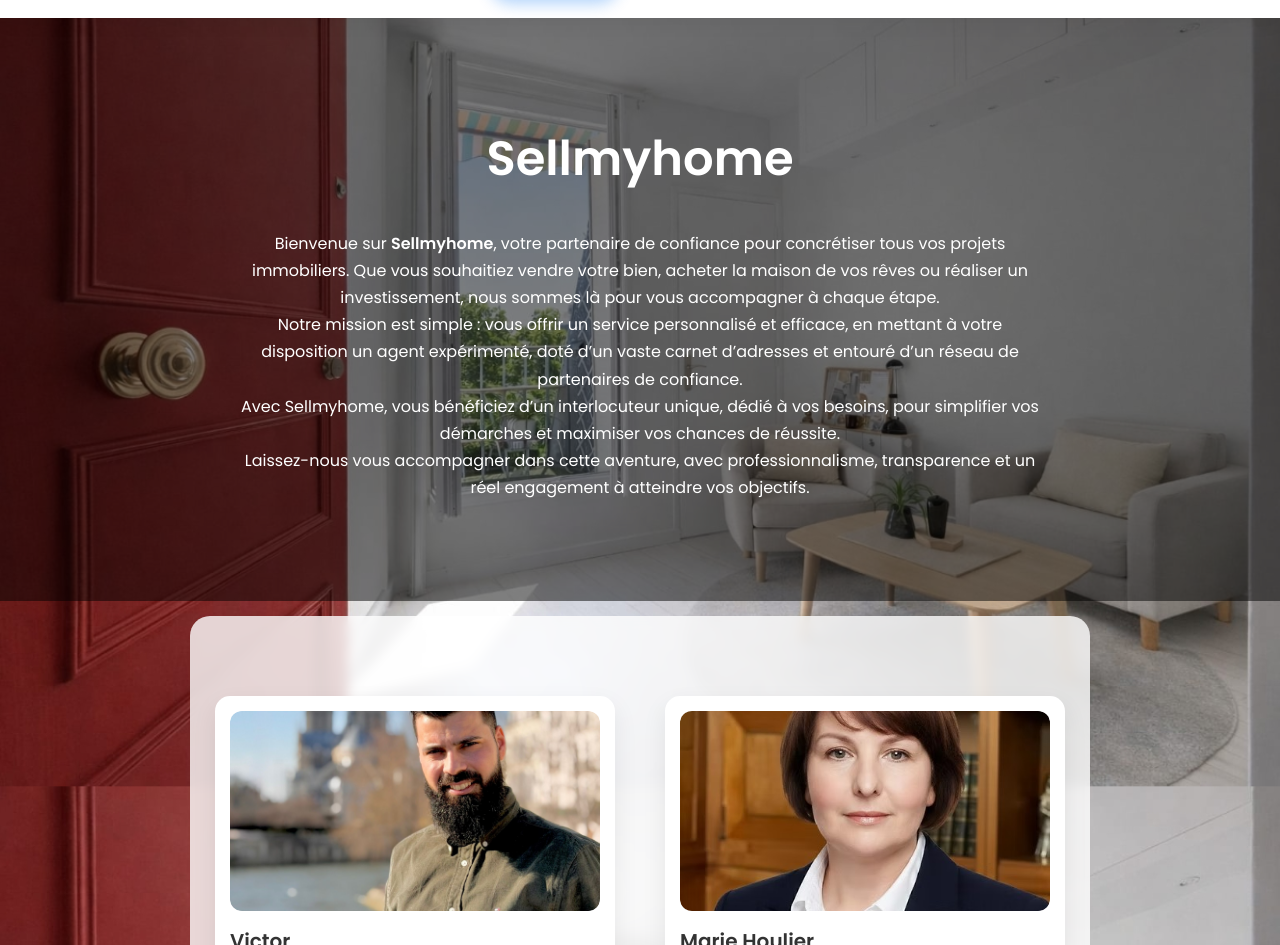
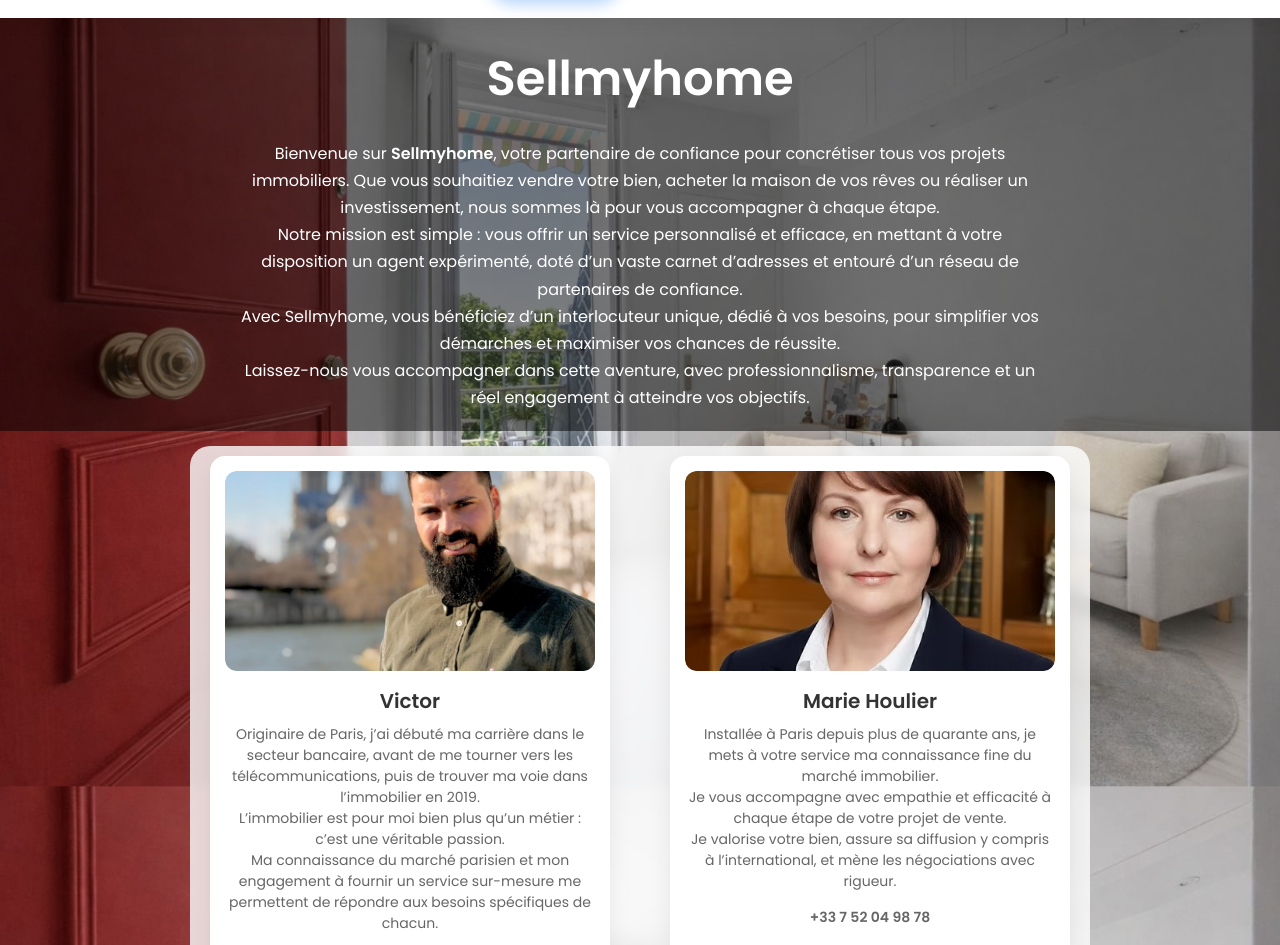
Before and after one commit to Juju-kpi/estimation_immo, a Next.js app: page /presentation in a window 1280 px wide. Shown: the part 67-1012 px from the top of the page. Built offline with nearby package versions, Linux system fonts and the light colour scheme.

Commit message:
Update globals.css

```diff
--- a/app/globals.css
+++ b/app/globals.css
@@ -523,7 +523,7 @@ body {
 
 .presentation-hero {
   position: relative;
-  padding: 100px 20px;
+   padding: 20px 20px 20px 20px;
   text-align: center;
   color: white;
 }
@@ -544,24 +544,23 @@ body {
 
 .presentation-content h1 {
   font-size: 48px;
-  margin-bottom: 30px;
+  margin-bottom: 20px;
 }
 
 .presentation-agents {
   display: flex;
   gap: 40px;
   justify-content: center;
-  padding: 80px 20px;
+  padding: 10px 10px;
   flex-wrap: wrap;
 }
 
 .agent-card.large {
   max-width: 400px;
-  text-align: left;
+  text-align: center;
 }
 
 .agent-phone {
   margin-top: 15px;
   font-weight: 600;
-  color: #0070f3;
 }
```
